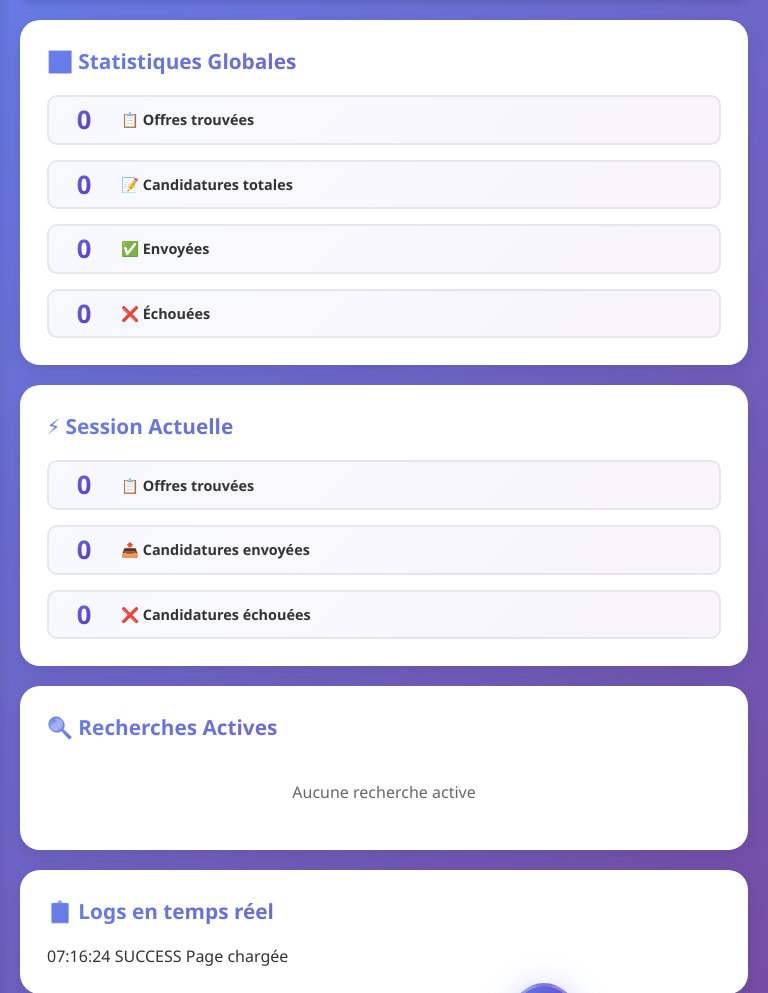
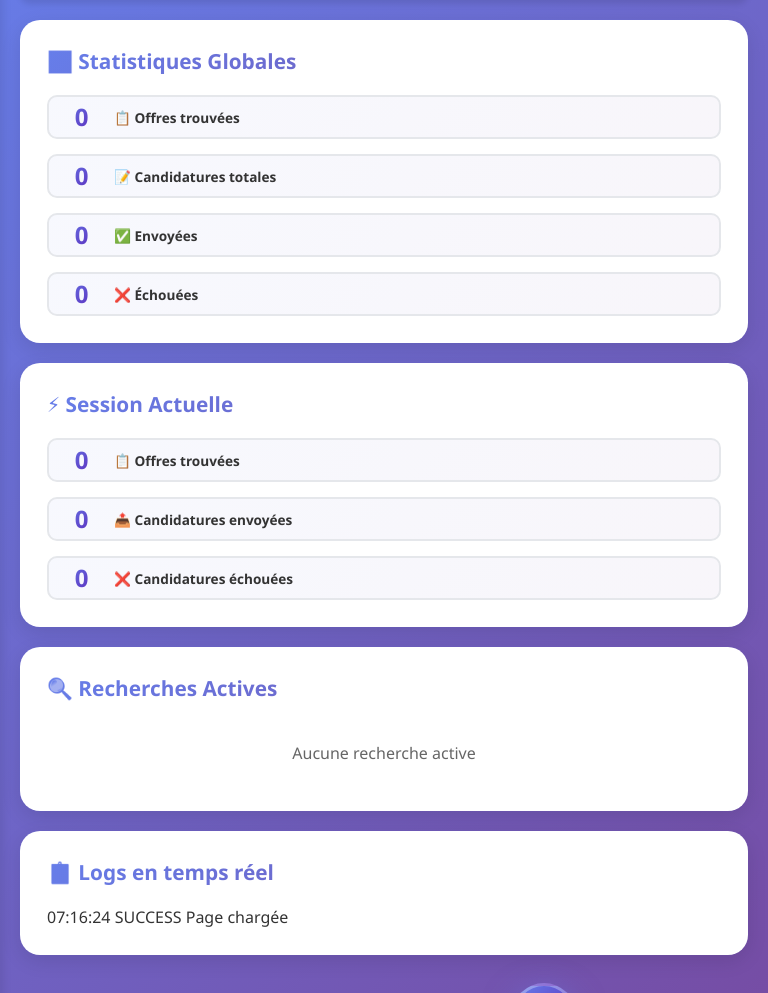
Before and after one commit to PavelDelhomme/auto_apply, a Flask app: page / in a window 768 px wide. Shown: the part 127-1120 px from the top of the page. Run offline with Flask 3, Linux system fonts and the light colour scheme; data that the repository does not hold is empty; some libraries are stand-ins or nearby versions.

Commit message:
fix: Optimisation des statistiques pour tenir sur une ligne jusqu'à 360px
- Réduction des tailles et espacements pour écrans moyens (361px-768px)
- Passage en colonne uniquement sur très petits écrans (< 360px)
- Ajout de flex-shrink: 0 sur les valeurs pour éviter la compression
- white-space: nowrap sur les labels pour éviter les retours à la ligne
- Les statistiques restent sur une ligne même à 425px de largeur

```diff
--- a/static/css/dashboard.css
+++ b/static/css/dashboard.css
@@ -133,12 +133,13 @@
 .stat-item {
     display: flex;
     align-items: center;
-    gap: 15px;
-    padding: 12px;
+    gap: 12px;
+    padding: 10px 12px;
     background: linear-gradient(135deg, rgba(102, 126, 234, 0.05) 0%, rgba(118, 75, 162, 0.05) 100%);
     border-radius: 10px;
     border: 2px solid var(--border-color);
     transition: all 0.3s ease;
+    min-width: 0;
 }
 
 .stat-item:hover {
@@ -151,13 +152,14 @@
     color: var(--text-primary);
     font-weight: 800;
     font-size: 2em;
-    min-width: 60px;
+    min-width: 50px;
     text-align: center;
     background: linear-gradient(135deg, var(--text-title) 0%, #5b21b6 100%);
     -webkit-background-clip: text;
     -webkit-text-fill-color: transparent;
     background-clip: text;
     line-height: 1;
+    flex-shrink: 0;
 }
 
 .stat-label {
@@ -166,8 +168,10 @@
     font-weight: 600;
     display: flex;
     align-items: center;
-    gap: 8px;
+    gap: 6px;
     flex: 1;
+    min-width: 0;
+    white-space: nowrap;
 }
 
 .stat-value.success {
@@ -184,8 +188,26 @@
     background-clip: text;
 }
 
-/* Responsive pour les statistiques - seulement sur très petit écran */
-@media (max-width: 480px) {
+/* Ajustement pour écrans moyens - réduire les tailles pour tenir sur une ligne */
+@media (max-width: 768px) and (min-width: 361px) {
+    .stat-value {
+        font-size: 1.5em;
+        min-width: 45px;
+    }
+
+    .stat-label {
+        font-size: 0.85em;
+        gap: 4px;
+    }
+
+    .stat-item {
+        padding: 8px 10px;
+        gap: 10px;
+    }
+}
+
+/* Responsive pour les statistiques - seulement sur très petit écran (< 360px) */
+@media (max-width: 360px) {
     .stat-item {
         flex-direction: column;
         align-items: flex-start;
@@ -201,23 +223,7 @@
 
     .stat-label {
         font-size: 0.9em;
-    }
-}
-
-/* Ajustement pour écrans moyens - garder horizontal mais réduire les tailles */
-@media (max-width: 768px) and (min-width: 481px) {
-    .stat-value {
-        font-size: 1.6em;
-        min-width: 50px;
-    }
-
-    .stat-label {
-        font-size: 0.9em;
-    }
-
-    .stat-item {
-        padding: 10px;
-        gap: 12px;
+        white-space: normal;
     }
 }
 
```
